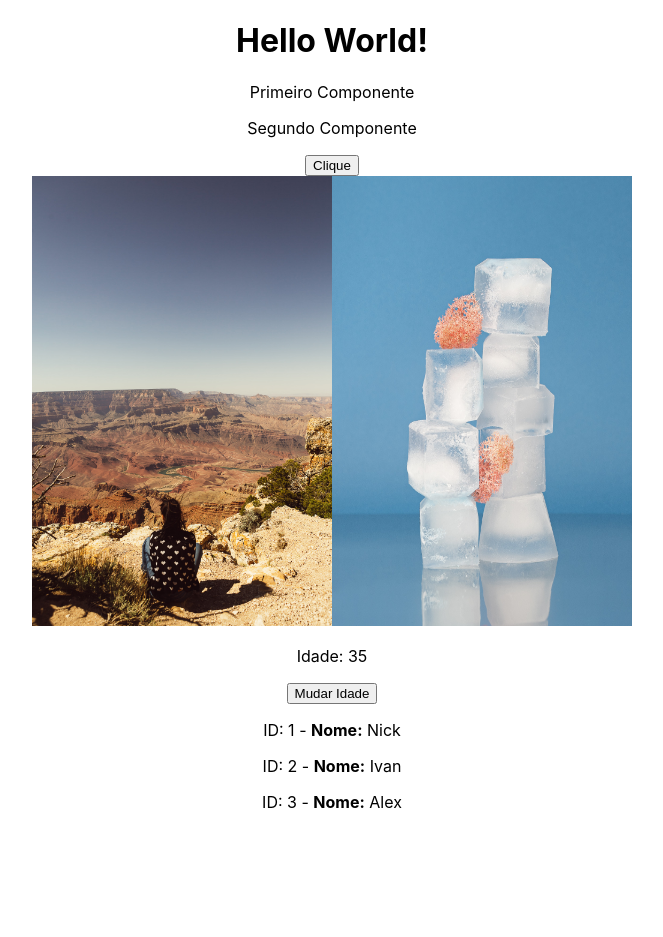
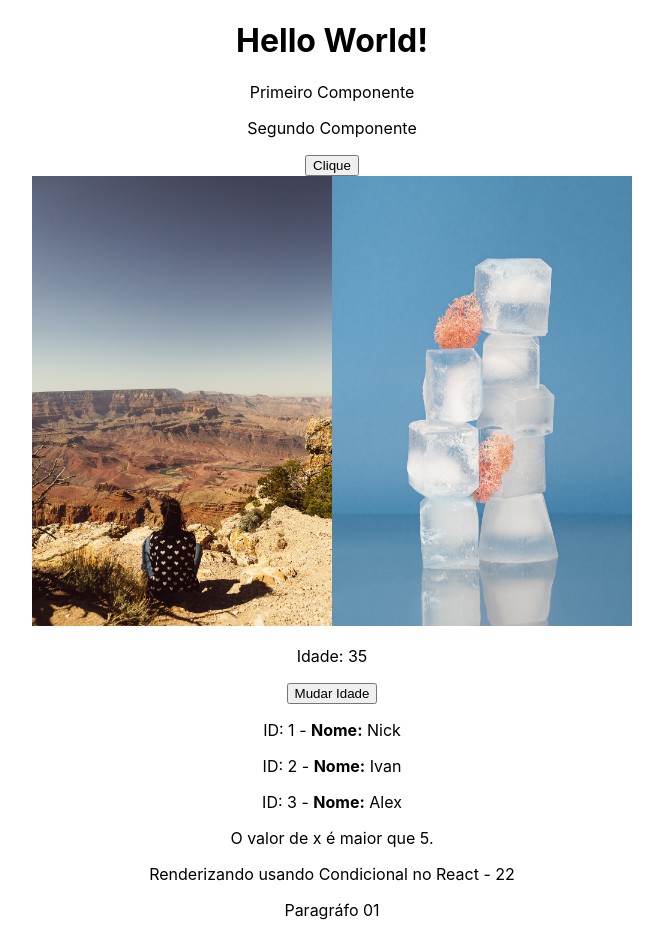
Before and after one commit to wevdiaz/React_Todo, a React (Create React App) app: page / in a window 1280 px wide. Shown: the top 937 px of the page, without its empty margins (308-971 px from the left). Before the commit the page ends 828 px from the top, so only its background shows below. Built offline with nearby package versions, Linux system fonts and the light colour scheme.

Commit message:
Mexendo com Condicional e Fragmentos no React

```diff
--- a/src/App.js
+++ b/src/App.js
@@ -5,6 +5,8 @@
 import Images from './components/Images';
 import Hooks from './components/Hooks';
 import List from './components/List';
+import RenderCond from './components/RenderCond';
+import Fragments from './components/Fragments';
 
 function App() {
   return (
@@ -20,6 +22,10 @@
 
      <List />
 
+     <RenderCond x={8} y={22} />
+
+    <Fragments />
+
     </div>
   );
 }
--- /dev/null
+++ b/src/components/Fragments.js
@@ -0,0 +1,10 @@
+const Fragments = () => {
+    return (
+        <>
+            <p>Paragráfo 01</p>
+            <p>Paragráfo 02</p>
+        </>
+    );
+}
+
+export default Fragments;
--- /dev/null
+++ b/src/components/RenderCond.js
@@ -0,0 +1,19 @@
+const RenderCond = ({x, y}) => {
+
+    return (
+        <div>
+            {
+                x > 5 ? (
+                    <p>O valor de x é maior que 5.</p>
+                )
+                : (
+                    <p>O número é menor</p>
+                )
+            }
+
+            { y !== "" && <p>Renderizando usando Condicional no React - {y}</p>}
+        </div>
+    );
+}
+
+export default RenderCond;
```
